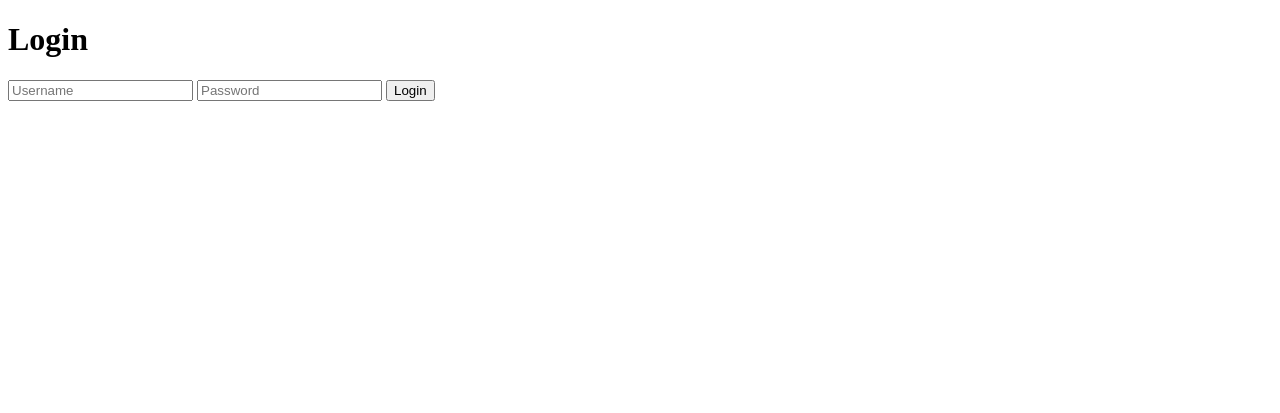
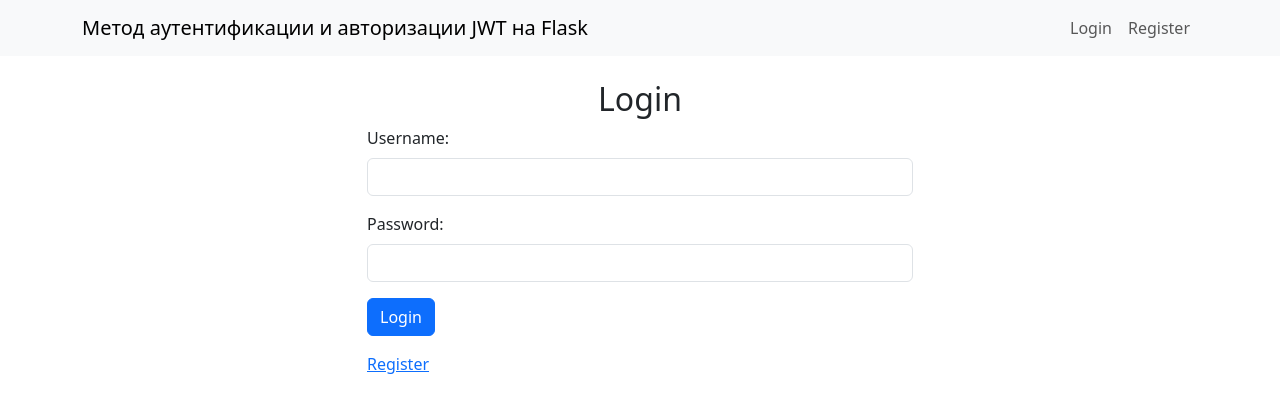
Before and after one commit to 111233312/FlaskJWT1, a Flask app: page /login in a window 1280 px wide. Shown: the top 413 px of the page. Run offline with Flask 3, Linux system fonts and the light colour scheme.

Commit message:
Update login.html

```diff
--- a/project1/templates/login.html
+++ b/project1/templates/login.html
@@ -1,16 +1,23 @@
-<!DOCTYPE html>
-<html lang="en">
-<head>
-    <meta charset="UTF-8">
-    <meta name="viewport" content="width=device-width, initial-scale=1.0">
-    <title>Login</title>
-</head>
-<body>
-    <h1>Login</h1>
-    <form method="POST">
-        <input type="text" name="username" placeholder="Username" required>
-        <input type="password" name="password" placeholder="Password" required>
-        <button type="submit">Login</button>
-    </form>
-</body>
-</html>
+{% extends "base.html" %}
+
+{% block content %}
+<div class="row justify-content-center">
+    <div class="col-md-6">
+        <h2 class="text-center">Login</h2>
+        <form method="POST">
+            <div class="mb-3">
+                <label for="username" class="form-label">Username:</label>
+                <input type="text" name="username" id="username" class="form-control" required>
+            </div>
+            <div class="mb-3">
+                <label for="password" class="form-label">Password:</label>
+                <input type="password" name="password" id="password" class="form-control" required>
+            </div>
+            <button type="submit" class="btn btn-primary">Login</button>
+        </form>
+        <div class="mt-3">
+            <a href="/register">Register</a>
+        </div>
+    </div>
+</div>
+{% endblock %}
```
